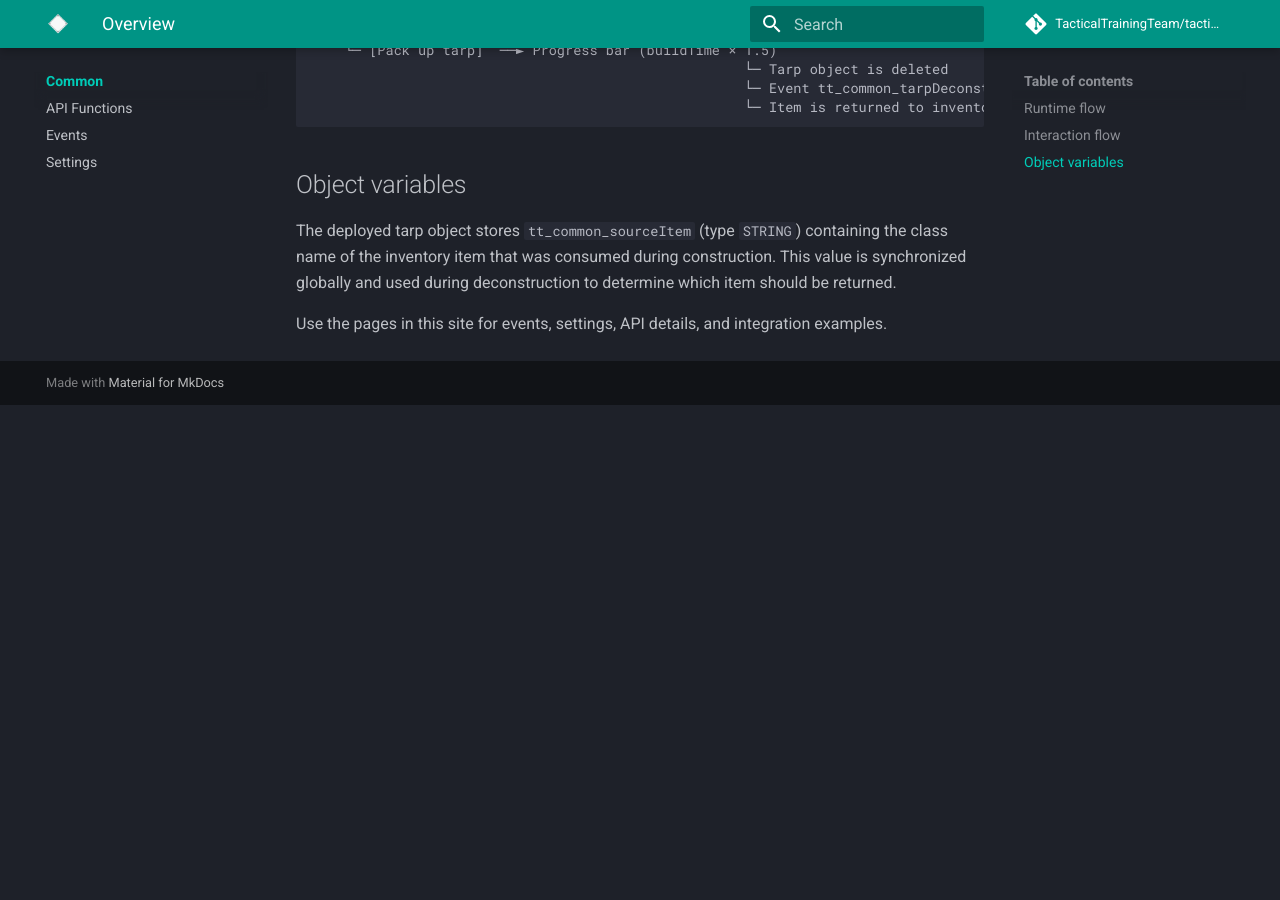
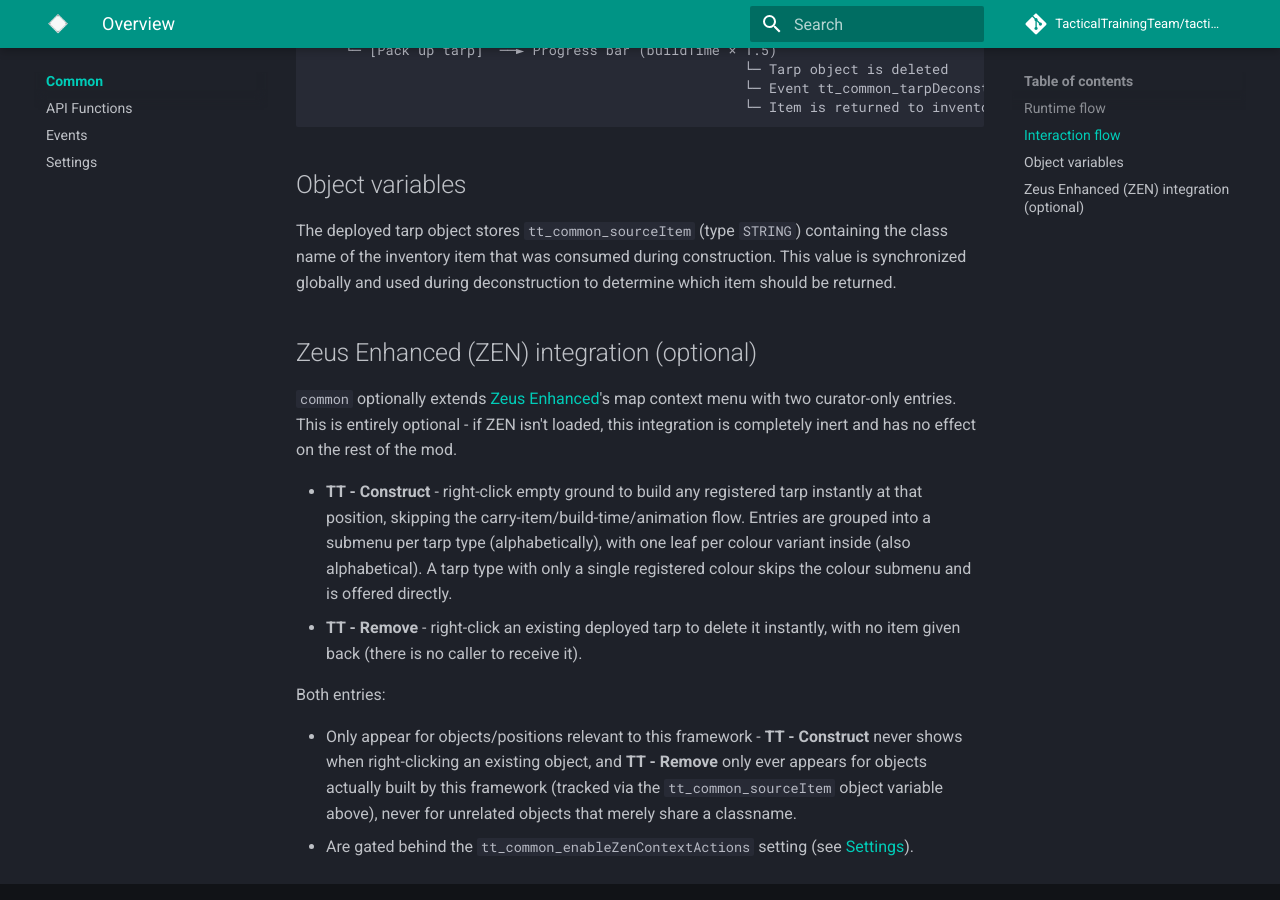
Before and after one commit to TacticalTrainingTeam/tactical-tarps, an MkDocs documentation site: the page built from docs/common/index.md, in a window 1280 px wide and 900 px high, scrolled down 914 px. Built offline with MkDocs 1.6.1 and Material for MkDocs 9.7.7, drawn with Linux system fonts in a browser that asks for light colours; plug-ins that fetch from the network failed and are left out; comment, search, counter and statistics services are not loaded; before the commit the page ends 1319 px from its top, so only the background shows below that.

Commit message:
add docs

```diff
--- a/docs/common/index.md
+++ b/docs/common/index.md
@@ -39,4 +39,24 @@ the class name of the inventory item that was consumed during construction.
 This value is synchronized globally and used during deconstruction to determine
 which item should be returned.
 
-Use the pages in this site for events, settings, API details, and integration examples.
+## Zeus Enhanced (ZEN) integration (optional)
+
+`common` optionally extends [Zeus Enhanced](https://github.com/zen-mod/ZEN)'s map context menu
+with two curator-only entries. This is entirely optional - if ZEN isn't loaded, this integration
+is completely inert and has no effect on the rest of the mod.
+
+- **TT - Construct** - right-click empty ground to build any registered tarp instantly at that
+  position, skipping the carry-item/build-time/animation flow. Entries are grouped into a submenu
+  per tarp type (alphabetically), with one leaf per colour variant inside (also alphabetical).
+  A tarp type with only a single registered colour skips the colour submenu and is offered
+  directly.
+- **TT - Remove** - right-click an existing deployed tarp to delete it instantly, with no item
+  given back (there is no caller to receive it).
+
+Both entries:
+
+- Only appear for objects/positions relevant to this framework - **TT - Construct** never shows
+  when right-clicking an existing object, and **TT - Remove** only ever appears for objects
+  actually built by this framework (tracked via the `tt_common_sourceItem` object variable above),
+  never for unrelated objects that merely share a classname.
+- Are gated behind the `tt_common_enableZenContextActions` setting (see [Settings](settings.md)).
```
Also changed, not shown: docs/common/settings.md (+17 -5 lines), docs/index.md (+6 -0 lines), 2 other files.
